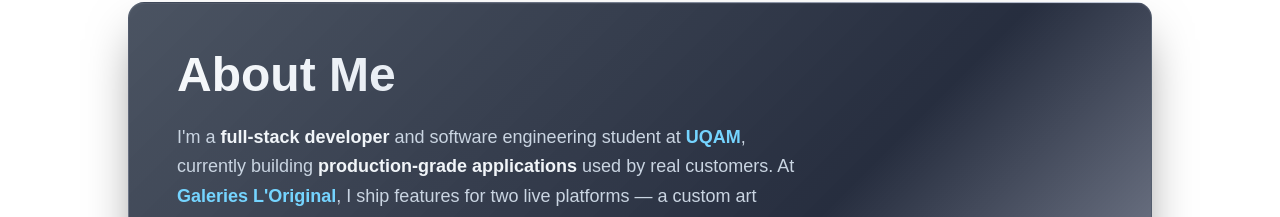
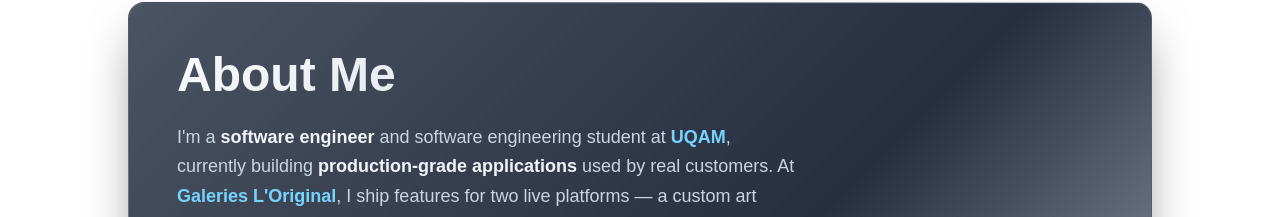
Before and after one commit to Am1rGhe/my-portfolio, a Next.js app: page /en in a window 1280 px wide. Shown: the part 878-1095 px from the top of the page. Built offline with nearby package versions, Linux system fonts and the light colour scheme.

Commit message:
update about me section

```diff
--- a/app/[locale]/layout.tsx
+++ b/app/[locale]/layout.tsx
@@ -22,12 +22,12 @@ const metadataByLocale: Record<
   en: {
     title: "Amir Ghouari | Software Engineer",
     description:
-      "Portfolio of Amir Ghouari — Full-stack developer and software engineering student at UQAM. Explore my projects, skills, and experience in web development.",
+      "Portfolio of Amir Ghouari — Software engineer and software engineering student at UQAM. Explore my projects, skills, and experience in web development.",
   },
   fr: {
     title: "Amir Ghouari | Ingénieur logiciel",
     description:
-      "Portfolio d'Amir Ghouari — Développeur full-stack et étudiant en génie logiciel à l'UQAM. Découvrez mes projets, compétences et expériences en développement web.",
+      "Portfolio d'Amir Ghouari — Ingénieur logiciel et étudiant en génie logiciel à l'UQAM. Découvrez mes projets, compétences et expériences en développement web.",
   },
 };
 
--- a/messages/en.json
+++ b/messages/en.json
@@ -14,7 +14,7 @@
           "style": "normal"
         },
         {
-          "text": "full-stack developer",
+          "text": "software engineer",
           "style": "strong"
         },
         {
@@ -214,7 +214,7 @@
     "items": {
       "galeries": {
         "year": "May 2026 — Present",
-        "title": "Full-Stack Developer Intern — Galeries L'Original (Next.js)",
+        "title": "Software Engineer Intern — Galeries L'Original (Next.js)",
         "description": "Contributing to two production platforms serving Montréal's art community: a custom art product (artur.art) with live previews and personalization, and a flagship marketplace (loriginal.org) covering artist discovery, murals, and originals. Working across Next.js App Router, TypeScript, and server-side integrations — shipping UI improvements, resolving bugs blocking real users, and maintaining a bilingual FR/EN experience optimized for performance, accessibility, and SEO."
       },
       "confoo": {
@@ -224,7 +224,7 @@
       },
       "dave": {
         "year": "January 2026 — April 2026",
-        "title": "Freelance Full-Stack Developer — E-commerce Platform for M. Dave",
+        "title": "Freelance Software Engineer — E-commerce Platform for M. Dave",
         "description": "Designed and built a complete custom fashion e-commerce platform from scratch for an independent client. Handled the full project lifecycle solo — from requirements gathering and UI design to backend logic, database integration, and deployment. Delivered a live production site with real paying customers, built with Next.js, Tailwind CSS, and Supabase."
       },
       "database-instructor": {
--- a/messages/fr.json
+++ b/messages/fr.json
@@ -14,7 +14,7 @@
           "style": "normal"
         },
         {
-          "text": "développeur full-stack",
+          "text": "ingénieur logiciel",
           "style": "strong"
         },
         {
@@ -214,7 +214,7 @@
     "items": {
       "galeries": {
         "year": "Mai 2026 — Présent",
-        "title": "Stagiaire développeur full-stack — Galeries L'Original (Next.js)",
+        "title": "Stagiaire ingénieur logiciel — Galeries L'Original (Next.js)",
         "description": "Contribution à deux plateformes en production au service de la communauté artistique de Montréal : un produit d'art sur mesure (artur.art) avec aperçus en direct et personnalisation, et une marketplace phare (loriginal.org) couvrant la découverte d'artistes, les murales et les originaux. Travail sur Next.js App Router, TypeScript et intégrations côté serveur — livraison d'améliorations UI, résolution de bugs bloquant de vrais utilisateurs, et maintien d'une expérience bilingue FR/EN optimisée pour la performance, l'accessibilité et le SEO."
       },
       "confoo": {
@@ -224,7 +224,7 @@
       },
       "dave": {
         "year": "Janvier 2026 — Avril 2026",
-        "title": "Développeur full-stack freelance — Plateforme e-commerce pour M. Dave",
+        "title": "Ingénieur logiciel freelance — Plateforme e-commerce pour M. Dave",
         "description": "Conception et réalisation d'une plateforme e-commerce de mode entièrement sur mesure pour un client indépendant. Gestion solo du cycle de vie complet du projet — du recueil des besoins et du design UI à la logique backend, l'intégration de la base de données et le déploiement. Livraison d'un site en production avec de vrais clients payants, construit avec Next.js, Tailwind CSS et Supabase."
       },
       "database-instructor": {
```
